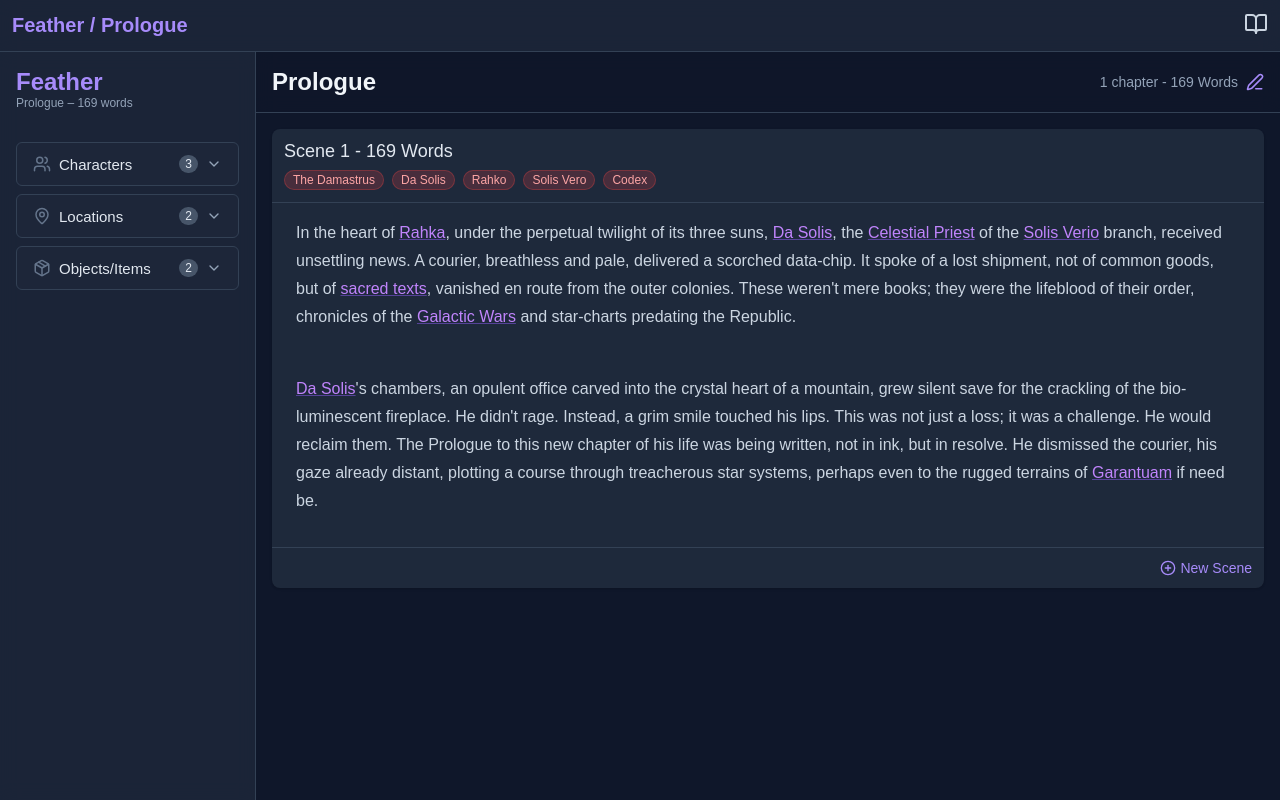
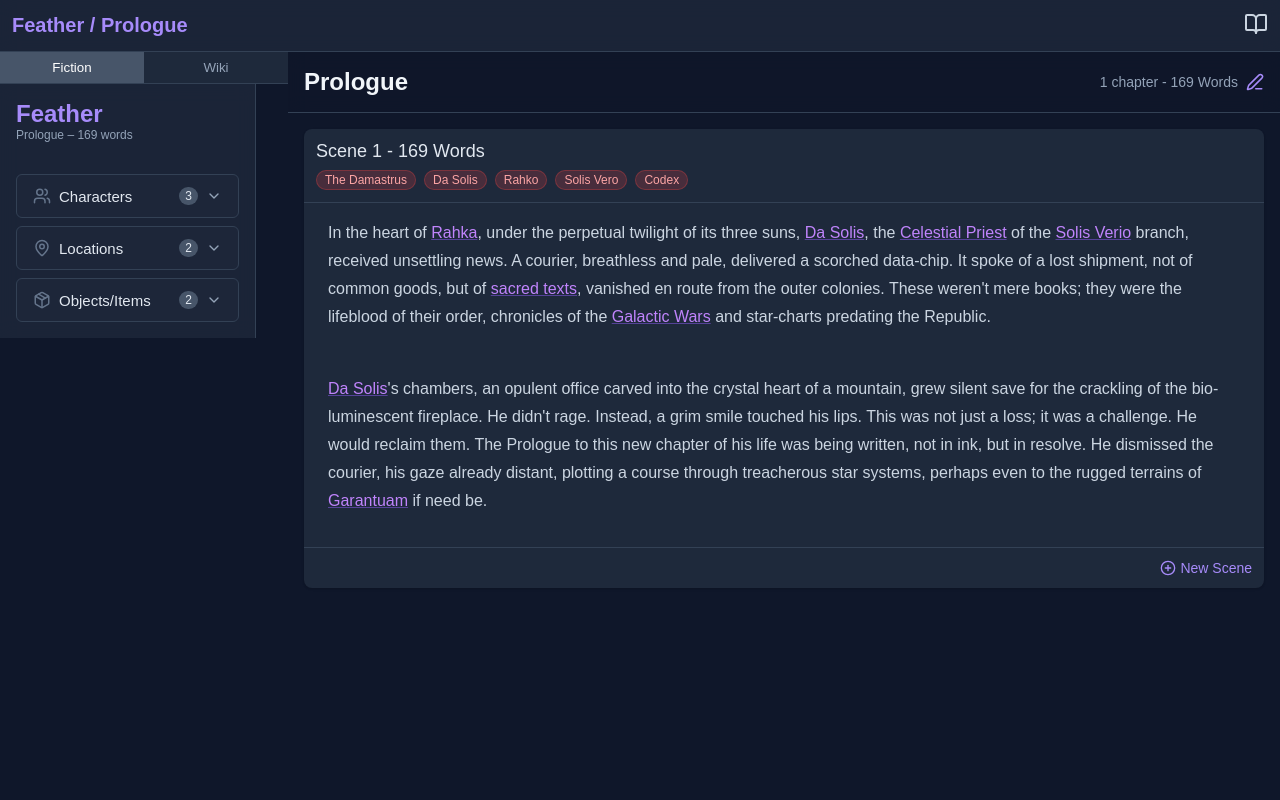
Before and after one commit to shmublu/feather-app, a Next.js app: page / in a window 1280 px wide. Built offline with nearby package versions, Linux system fonts and the light colour scheme.

Commit message:
Combine sidebars with tabbed interface

```diff
--- /dev/null
+++ b/src/components/common/SidebarTabs.module.css
@@ -0,0 +1,53 @@
+.wrapper {
+  width: 18rem;
+  display: flex;
+  flex-direction: column;
+  height: 100%;
+  transition: transform 0.3s ease-in-out;
+  z-index: 30;
+}
+
+.closed {
+  transform: translateX(-100%);
+}
+
+.open {
+  transform: translateX(0);
+}
+
+@media (min-width: 768px) {
+  .wrapper {
+    position: relative;
+    transform: translateX(0);
+  }
+}
+
+.tabHeader {
+  display: flex;
+  background-color: #1e293b;
+  border-bottom: 1px solid #334155;
+}
+
+.tabButton {
+  flex: 1;
+  padding: 0.5rem;
+  color: #94a3b8;
+  background: transparent;
+  border: none;
+  cursor: pointer;
+}
+
+.tabButton:hover {
+  background-color: #334155;
+  color: #e2e8f0;
+}
+
+.activeTab {
+  background-color: #475569;
+  color: white;
+}
+
+.tabContent {
+  flex: 1;
+  overflow-y: auto;
+}
--- /dev/null
+++ b/src/components/common/SidebarTabs.tsx
@@ -0,0 +1,67 @@
+// src/components/common/SidebarTabs.tsx
+
+import React from 'react';
+import SidebarFiction from '../fiction/SidebarFiction';
+import SidebarWiki from '../wiki/SidebarWiki';
+import type { WikiTerms } from '../../types';
+import styles from './SidebarTabs.module.css';
+
+interface SidebarTabsProps {
+  isMobileMenuOpen: boolean;
+  fictionTitle: string;
+  fictionWordCount: number;
+  wikiTerms: WikiTerms;
+  selectedTermKey: string | null;
+  onSelectTerm: (termKey: string) => void;
+  activeTab: 'fiction' | 'wiki';
+  onTabChange: (tab: 'fiction' | 'wiki') => void;
+}
+
+const SidebarTabs: React.FC<SidebarTabsProps> = ({
+  isMobileMenuOpen,
+  fictionTitle,
+  fictionWordCount,
+  wikiTerms,
+  selectedTermKey,
+  onSelectTerm,
+  activeTab,
+  onTabChange,
+}) => {
+
+  return (
+    <div className={`${styles.wrapper} ${isMobileMenuOpen ? styles.open : styles.closed}`}>
+      <div className={styles.tabHeader}>
+        <button
+          className={`${styles.tabButton} ${activeTab === 'fiction' ? styles.activeTab : ''}`}
+          onClick={() => onTabChange('fiction')}
+        >
+          Fiction
+        </button>
+        <button
+          className={`${styles.tabButton} ${activeTab === 'wiki' ? styles.activeTab : ''}`}
+          onClick={() => onTabChange('wiki')}
+        >
+          Wiki
+        </button>
+      </div>
+      <div className={styles.tabContent}>
+        {activeTab === 'fiction' ? (
+          <SidebarFiction
+            isMobileMenuOpen={true}
+            title={fictionTitle}
+            currentWordCount={fictionWordCount}
+          />
+        ) : (
+          <SidebarWiki
+            terms={wikiTerms}
+            onSelectTerm={onSelectTerm}
+            selectedTermKey={selectedTermKey}
+            isMobileMenuOpen={true}
+          />
+        )}
+      </div>
+    </div>
+  );
+};
+
+export default SidebarTabs;
--- a/src/components/fiction/SidebarFiction.tsx
+++ b/src/components/fiction/SidebarFiction.tsx
@@ -3,7 +3,6 @@
 import React, { useState } from "react";
 import styles from "./SidebarFiction.module.css";
 import {
-  BookOpen,
   Users,
   MapPin,
   Package,
--- a/src/pages/index.tsx
+++ b/src/pages/index.tsx
@@ -2,12 +2,11 @@
 
 import React, { useState, useEffect, useCallback } from 'react';
 import Head from 'next/head';
-import { Menu, X, BookOpen } from 'lucide-react';
+import { BookOpen } from 'lucide-react';
 import type { NextPage } from 'next';
 
-import SidebarFiction from '../components/fiction/SidebarFiction';
 import EditorAreaFiction from '../components/fiction/EditorAreaFiction';
-import SidebarWiki from '../components/wiki/SidebarWiki';
+import SidebarTabs from '../components/common/SidebarTabs';
 import WikiEditor from '../components/wiki/WikiEditor';
 import Tooltip from '../components/common/Tooltip';
 import type { FictionData, KnownTerms, WikiTerms, HoveredTermInfo } from '../types';
@@ -19,8 +18,8 @@ const HomePage: NextPage = () => {
   const [wikiTerms, setWikiTerms] = useState<WikiTerms>({});
   const [selectedTermKey, setSelectedTermKey] = useState<string | null>(null);
   const [isTooltipVisible, setIsTooltipVisible] = useState<boolean>(false);
-  const [isMobileMenuOpen, setIsMobileMenuOpen] = useState<boolean>(false);
   const [isWikiOpen, setIsWikiOpen] = useState<boolean>(false);
+  const [activeSidebarTab, setActiveSidebarTab] = useState<'fiction' | 'wiki'>('fiction');
   const [isLoading, setIsLoading] = useState<boolean>(true);
 
   const fetchFictionContent = async () => {
@@ -109,14 +108,13 @@ const HomePage: NextPage = () => {
   const handleTermClick = useCallback((termKey: string) => {
     setSelectedTermKey(termKey);
     setIsWikiOpen(true);
+    setActiveSidebarTab('wiki');
   }, []);
 
   const handleSelectTerm = (termKey: string) => {
     setSelectedTermKey(termKey);
-  };
-
-  const toggleMobileMenu = () => {
-    setIsMobileMenuOpen(!isMobileMenuOpen);
+    setIsWikiOpen(true);
+    setActiveSidebarTab('wiki');
   };
 
   if (isLoading) {
@@ -145,23 +143,27 @@ const HomePage: NextPage = () => {
             Feather / {fictionData.frontmatter?.title || 'Untitled'}
           </h1>
         </div>
-        <button onClick={() => setIsWikiOpen(!isWikiOpen)} style={{ color: '#cbd5e1', background: 'none', border: 'none', cursor: 'pointer' }}>
+        <button
+          onClick={() => {
+            setIsWikiOpen(!isWikiOpen);
+            setActiveSidebarTab('wiki');
+          }}
+          style={{ color: '#cbd5e1', background: 'none', border: 'none', cursor: 'pointer' }}
+        >
           <BookOpen size={24} />
         </button>
       </header>
       <div style={{ display: 'flex', flex: 1, overflow: 'hidden', position: 'relative' }}>
-        <SidebarFiction
-          isMobileMenuOpen={isMobileMenuOpen}
-          title={fictionData.frontmatter?.title || 'Untitled Document'}
-          currentWordCount={fictionData.wordCount}
+        <SidebarTabs
+          isMobileMenuOpen={false}
+          fictionTitle={fictionData.frontmatter?.title || 'Untitled Document'}
+          fictionWordCount={fictionData.wordCount}
+          wikiTerms={wikiTerms}
+          selectedTermKey={selectedTermKey}
+          onSelectTerm={handleSelectTerm}
+          activeTab={activeSidebarTab}
+          onTabChange={setActiveSidebarTab}
         />
-        {isMobileMenuOpen && (
-          <div
-            style={{ position: 'fixed', inset: 0, zIndex: 20, backgroundColor: 'rgba(0,0,0,0.3)' }}
-            className="md-hidden"
-            onClick={() => setIsMobileMenuOpen(false)}
-          ></div>
-        )}
         <EditorAreaFiction
           initialContent={fictionData.markdownContent}
           initialFrontmatter={fictionData.frontmatter}
@@ -173,12 +175,6 @@ const HomePage: NextPage = () => {
         />
         {isWikiOpen && (
           <div style={{ display: 'flex', width: '28rem', borderLeft: '1px solid #334155' }}>
-            <SidebarWiki
-              terms={wikiTerms}
-              onSelectTerm={handleSelectTerm}
-              selectedTermKey={selectedTermKey}
-              isMobileMenuOpen={true}
-            />
             <WikiEditor
               terms={wikiTerms}
               selectedTermKey={selectedTermKey}
```
